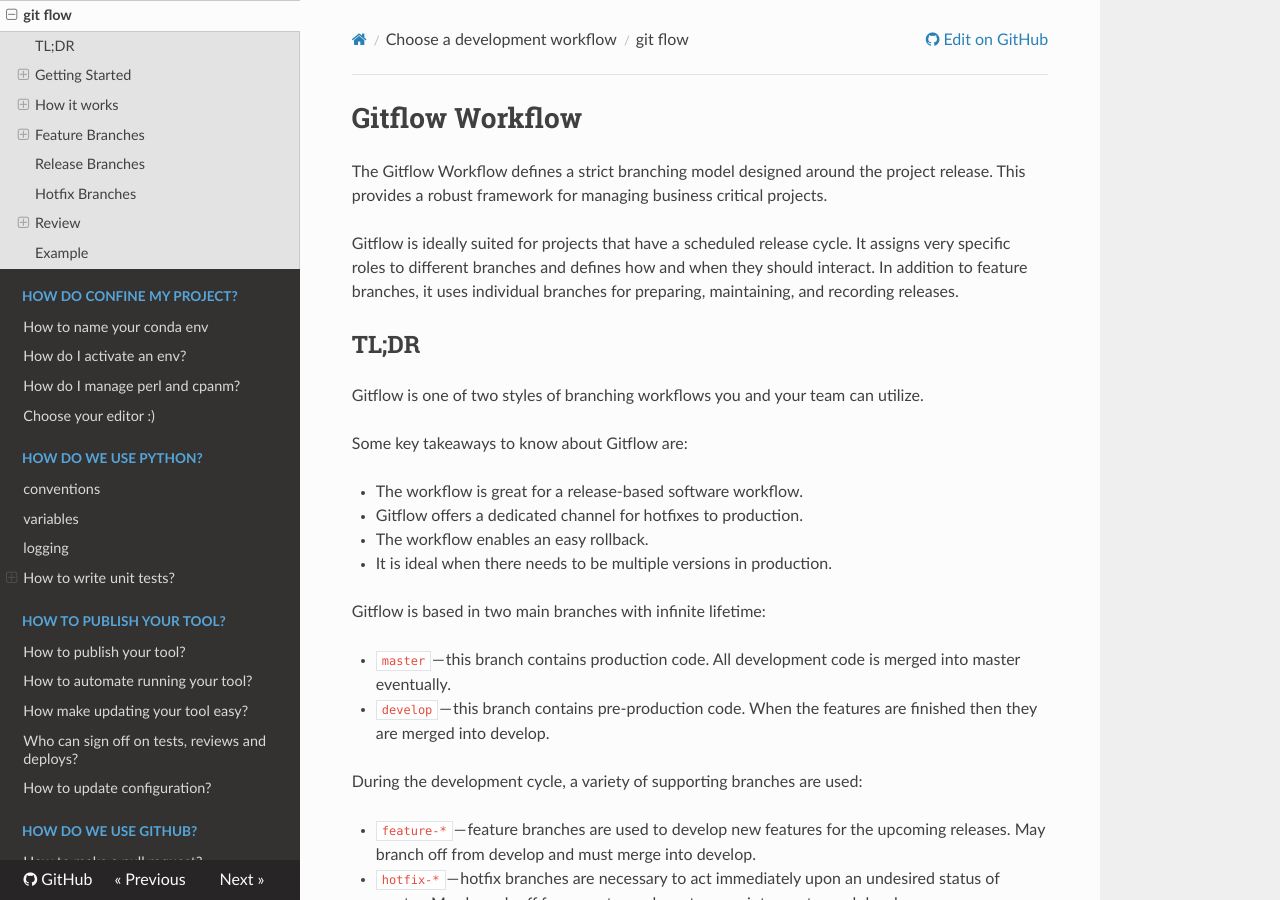
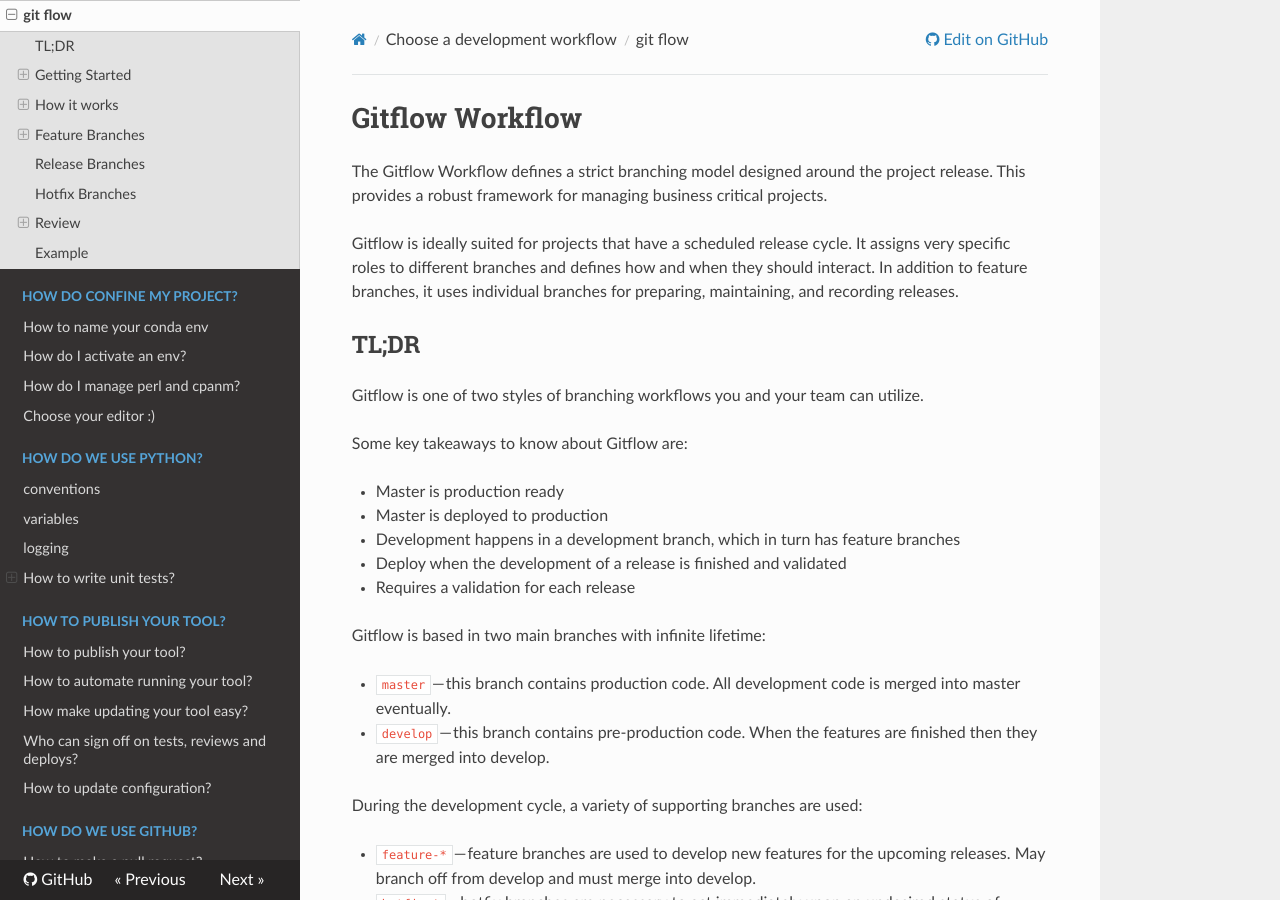
Before and after one commit to ingkebil/development, an MkDocs documentation site: the page built from docs/dev/gitflow.md, in a window 1280 px wide and 900 px high. Built offline with MkDocs 1.6.1, drawn with Linux system fonts in a browser that asks for light colours; nearby versions of some CDN libraries.

```diff
--- a/docs/dev/gitflow.md
+++ b/docs/dev/gitflow.md
@@ -10,10 +10,11 @@
 
 Some key takeaways to know about Gitflow are:
 
-- The workflow is great for a release-based software workflow.
-- Gitflow offers a dedicated channel for hotfixes to production.
-- The workflow enables an easy rollback.
-- It is ideal when there needs to be multiple versions in production.
+- Master is production ready
+- Master is deployed to production
+- Development happens in a development branch, which in turn has feature branches
+- Deploy when the development of a release is finished and validated
+- Requires a validation for each release
 
 Gitflow is based in two main branches with infinite lifetime:
 
```
Also changed, not shown: docs/dev/githubflow.md (+8 -0 lines), docs/dev/models.md (+3 -5 lines).
